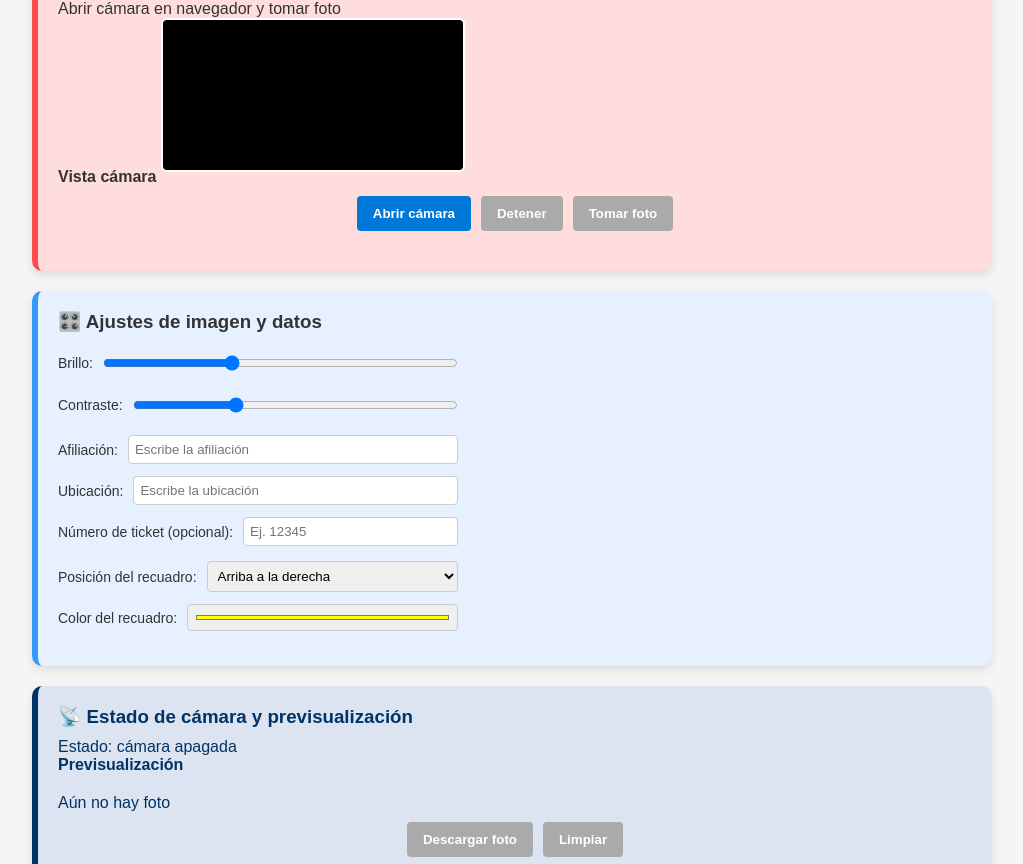
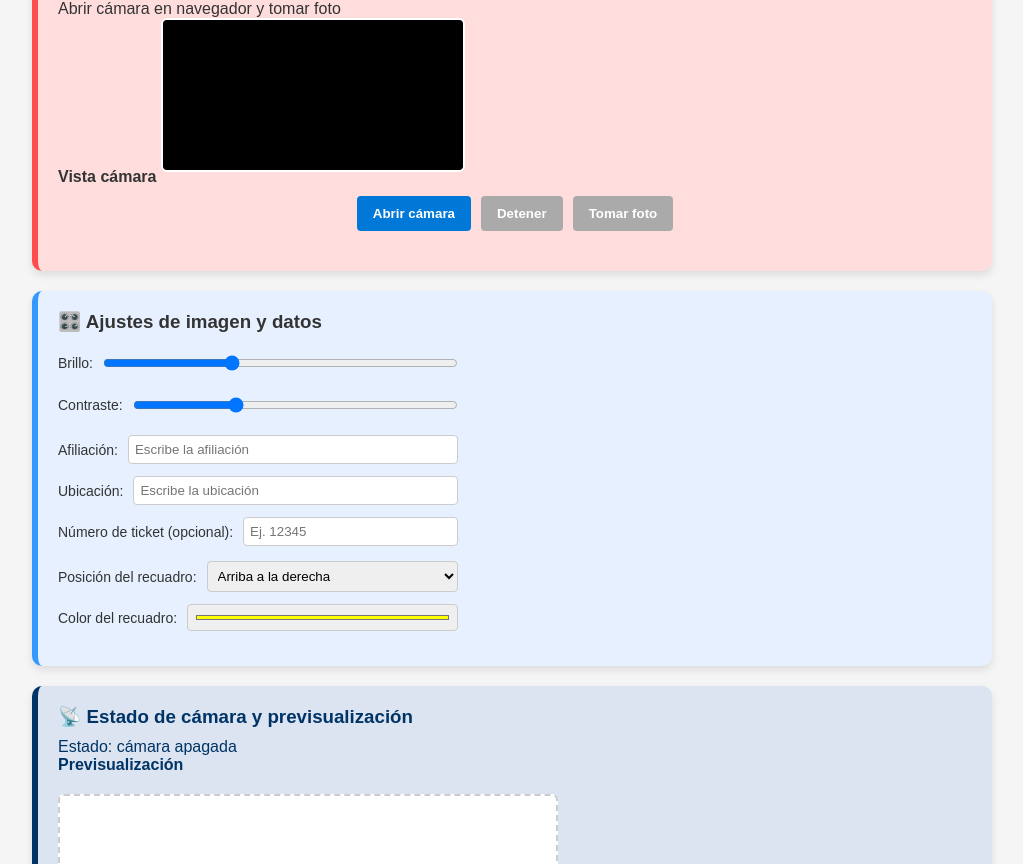
Before and after one commit to jangelmp/Evidencias-Fotogr-ficas, a plain HTML site: page index.html in a window 1280 px wide. Shown: the part 88-952 px from the top of the page, without its empty margins (128-1151 px from the left). Drawn offline with Linux system fonts and the light colour scheme.

Commit message:
Grouo Box_1

```diff
--- a/style.css
+++ b/style.css
@@ -126,4 +126,25 @@ input[type="range"], input[type="color"], input[type="text"], select {
 #photoPlaceholder {
   margin-top: 20px;
   width: 100%;
-  max-width
+  max-width: 500px;
+  height: auto;
+  aspect-ratio: 4 / 3; /* Mantiene proporción tipo cámara */
+  border: 2px dashed #ccc;
+  border-radius: 6px;
+  display: flex;
+  align-items: center;
+  justify-content: center;
+  background: white;
+  color: #777;
+  font-size: 14px;
+  text-align: center;
+  padding: 10px;
+  overflow: hidden;
+}
+
+#photoPlaceholder img {
+  max-width: 100%;
+  max-height: 100%;
+  object-fit: cover;
+  border-radius: 6px;
+}
```
